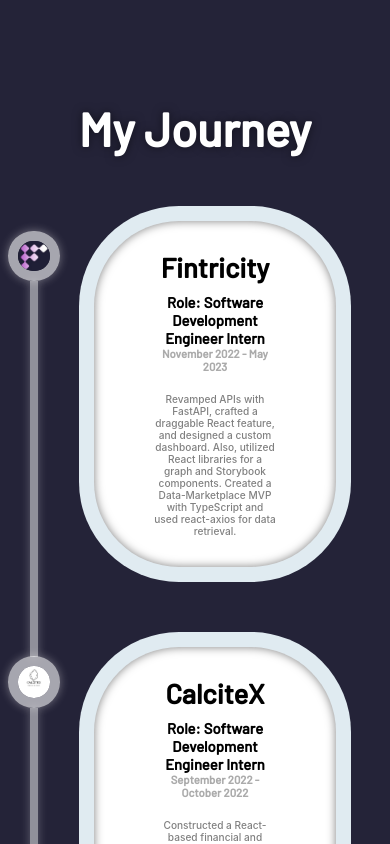
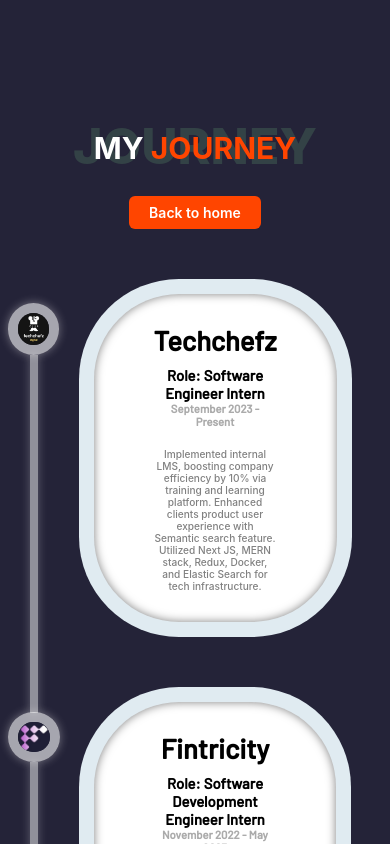
Before and after one commit to therohit777/folio.io, a React (Create React App) app: page /Journey in a window 390 px wide. Shown: the top 844 px of the page. Built offline with nearby package versions, Linux system fonts and the light colour scheme; a web font is replaced by a local one.

Commit message:
changes added to UI of Journey Sectionm

```diff
--- a/src/components/Css/Journey.css
+++ b/src/components/Css/Journey.css
@@ -8,15 +8,22 @@
     flex-direction: column;
     justify-content: center;
     align-items: center;
+    position: relative;
 }
 .journeyheader{
-    font-size: 55px;
+    position: relative;
+    text-transform: uppercase;
+    font-size: 3.5rem;
     font-weight: 700;
-    margin-left: 50px;
-    color: #fff;
-    text-shadow: 0px 0px 10px rgba(0,0,0,0.5);
-    font-family: 'Barlow', sans-serif;
-    text-align: center;
+    z-index: 1;
+    color: #ffffff;
+}
+.headjtn{
+    color: orangered;
+}
+.headjourney{
+    position: relative;
+    z-index: 2;
 }
 .journeycont{
     width: 100%;
@@ -100,6 +107,28 @@
     margin-top: 50px;
     width: 40px;
 }
+.journeybgntxt{
+    position: absolute;
+    top: 85px;
+    left: 50%;
+    color:  #334246;
+    transition: all 0.4s ease-in-out;
+    transform: translate(-50%, -50%);
+    font-weight: 800;
+    font-size: 6.5rem;
+    z-index: 1;
+}
+.backhome{
+    padding: 8px 40px;
+    font-size: 18px;
+    border: none;
+    color: #fff;
+    font-weight: 600;
+    background: orangered;
+    border-radius: 6px;
+    cursor: pointer;
+    text-decoration: none;
+}
 
 @media screen and (max-width:950px) {
     .exps{
@@ -121,6 +150,7 @@
     }
     .journeyheader{
         margin-left: 0;
+        font-size: 3rem;
     }
     .expheader{
         font-size: 7vw;
@@ -134,13 +164,28 @@
     .expbody{
         font-size: 2.6vw;
     }
+    .journeybgntxt{
+        font-size: 5rem;
+        top: 75px;
+    }
 }
 @media screen and (max-width:500px) {
     .jimg{
         width: 8vw;
     }
+}
+
+@media screen  and (max-width:390px){
     .journeyheader{
-        font-size: 12vw;
+        font-size: 30px;
+    }
+    .journeybgntxt{
+        font-size: 50px;
+        top: 46px;
+    }
+    .backhome{
+        font-size: 14px;
+        padding: 8px 20px;
     }
 }
 
--- a/src/components/Js/Journey/Journey.jsx
+++ b/src/components/Js/Journey/Journey.jsx
@@ -1,8 +1,16 @@
 import React from 'react';
 import "../../Css/Journey.css";
+import { Link } from 'react-router-dom';
 
 const Journey = () => {
   const companies = [
+    {
+      companyname:'Techchefz',
+      role:'Software Engineer Intern',
+      time:'September 2023 - Present ',
+      description:'Implemented internal LMS, boosting company efficiency by 10% via training and learning platform. Enhanced clients product user experience with Semantic search feature. Utilized Next JS, MERN stack, Redux, Docker, and Elastic Search for tech infrastructure.',
+      logoname:"techchefz"
+    },
     {
       companyname:'Fintricity',
       role:'Software Development Engineer Intern',
@@ -35,7 +43,8 @@
 
   return (
     <div className='Journey'>
-      <div className="journeyheader">My Journey</div>
+      <div className="journeyheader"><p className='headjourney'>My <span className='headjtn'>Journey</span></p><span className='journeybgntxt'>Journey</span></div>
+      <Link to='/home' className='backhome'>Back to home</Link>
       <div className="journeycont">
           {
            companies.map((item, index) => (
--- a/src/components/Js/Project.jsx
+++ b/src/components/Js/Project.jsx
@@ -18,7 +18,6 @@
           <a href="https://devstop.netlify.app/" target='_blank' rel="noreferrer" ><img src={project2} alt="none" className='projects'/> </a>
        </div>
        <Link to="/projects" className='projectbtn'> View all</Link>
-
     </div>
   )
 }
```
Also changed, not shown: src/components/Images/techchefz.png (added).
